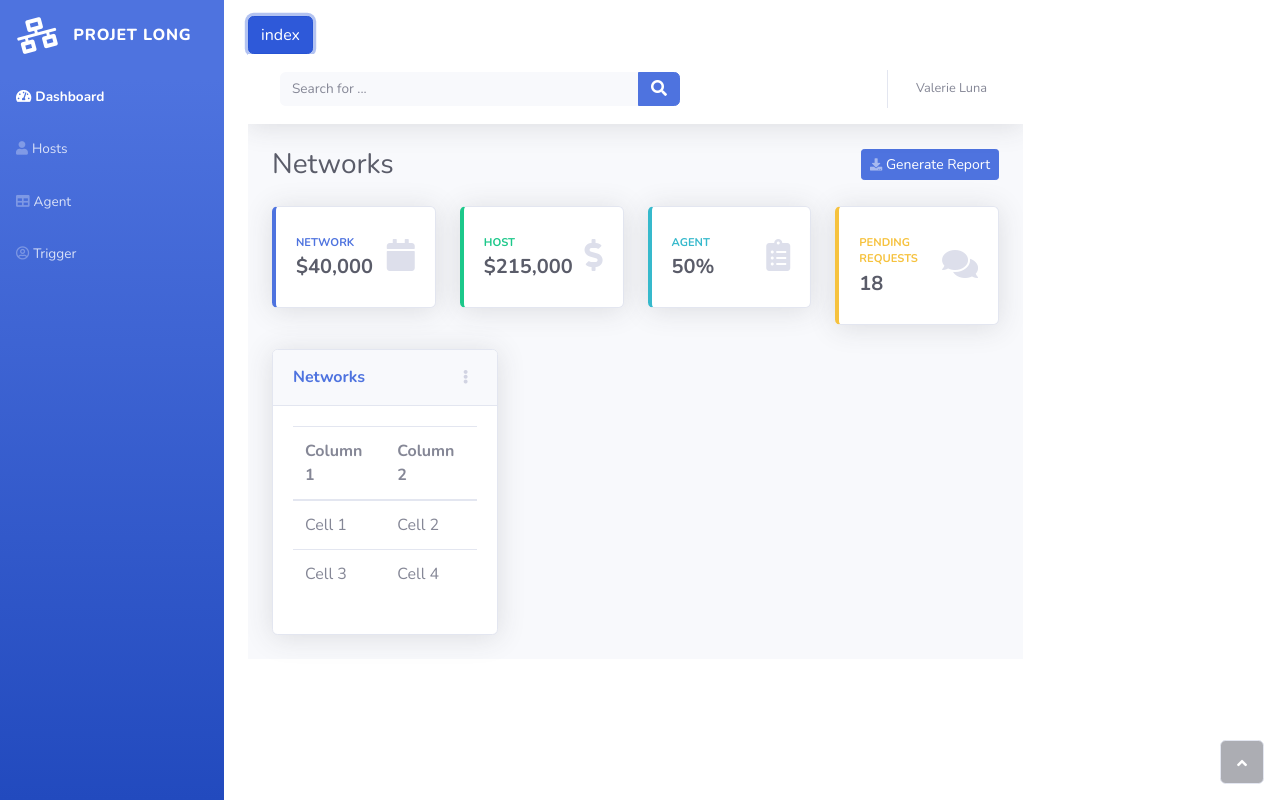
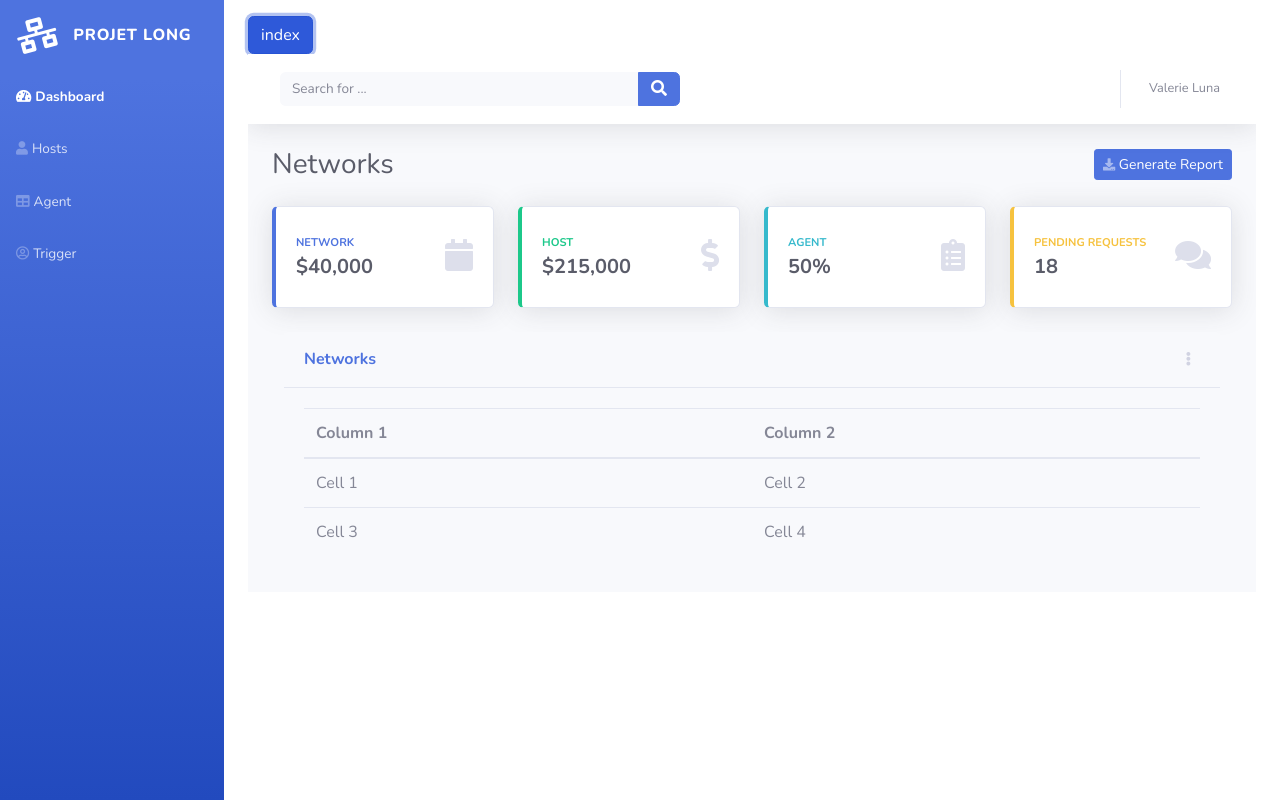
Before and after one commit to LagOussama/Projet-Long, an Angular app: page / in a window 1280 px wide. Both pictures are taken after a click on the button "index". Built offline with nearby package versions, Linux system fonts and the light colour scheme.

Commit message:
adding index

```diff
--- a/src/app/app.component.html
+++ b/src/app/app.component.html
@@ -1,6 +1,4 @@
-
 <p></p>
-<div class="container">
 
   <button routerLink="/index" class="btn btn-primary">index</button>
 
@@ -9,5 +7,3 @@
     </router-outlet>
 
   </div>
-
-</div>
--- a/src/app/index/index.component.html
+++ b/src/app/index/index.component.html
@@ -94,8 +94,8 @@
         </div>
       </div>
         <div class="row">
-        <div class="col-lg-5 col-xl-4">
-          <div class="card shadow mb-4">
+          <div class="col">
+            <div class="col-md">
               <div class="card-header d-flex justify-content-between align-items-center">
                 <h6 class="text-primary font-weight-bold m-0">Networks</h6>
                 <div class="dropdown no-arrow"><button class="btn btn-link btn-sm dropdown-toggle" aria-expanded="false" data-toggle="dropdown" type="button"><i class="fas fa-ellipsis-v text-gray-400"></i></button>
@@ -106,8 +106,7 @@
                 </div>
               </div>
               <div class="card-body">
-              <div class="table-responsive">
-                <table class="table">
+                  <table class="table table-responsive w-100 d-block d-md-table">
                     <thead>
                     <tr>
                       <th>Column 1</th>
--- a/src/index.html
+++ b/src/index.html
@@ -28,9 +28,10 @@
       <div class="text-center d-none d-md-inline"></div>
     </div>
   </nav>
+  <div class="container-fluid">
+  <app-root></app-root>
+  </div>
 
-  <app-root></app-root>
-  <a class="border rounded d-inline scroll-to-top" href="#page-top"><i class="fas fa-angle-up"></i></a>
 </div>
 </body>
 </html>
```
Also changed, not shown: src/assets/bootstrap/css/bootstrap.min.css. Lines whose indentation alone changed are shown as unchanged.
